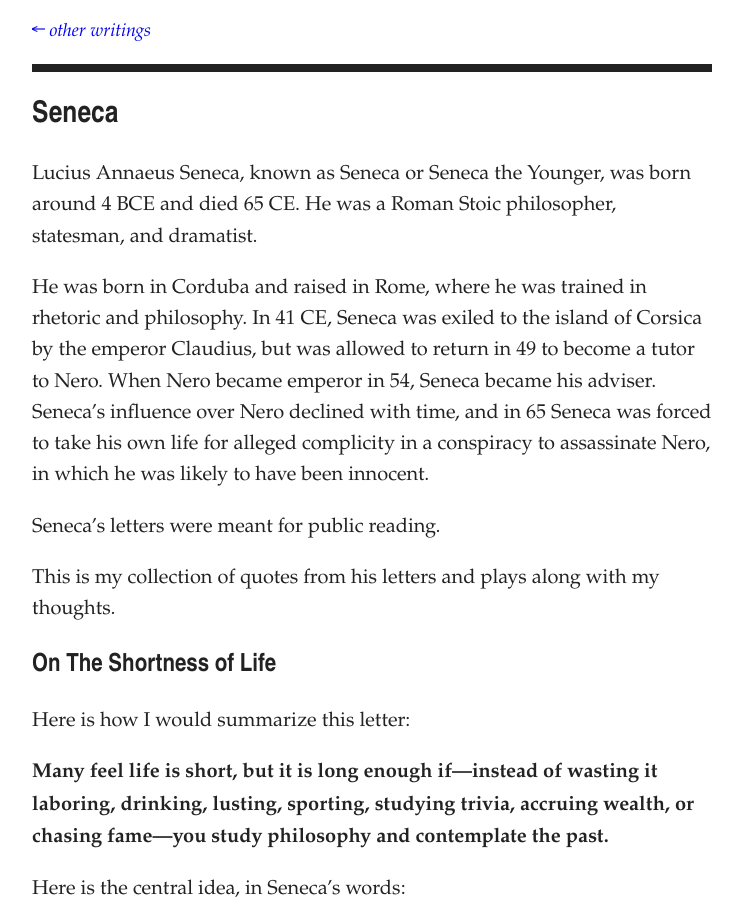
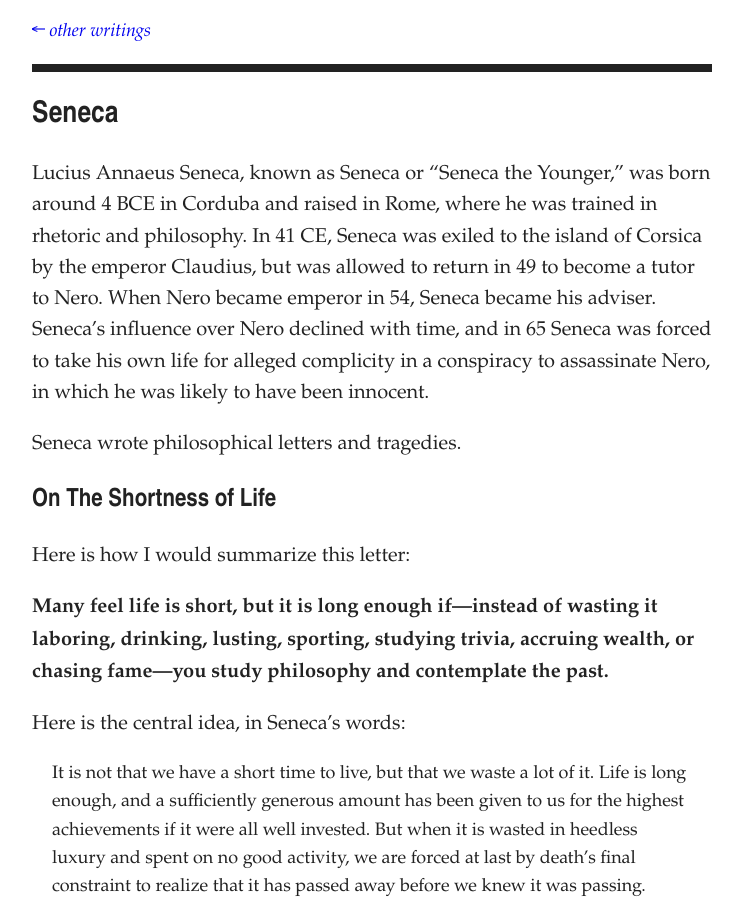
Before and after one commit to artsandmetaphysics/goodlifeodyssey, a Jekyll site: the page built from _documents/seneca.md, in a window 1280 px wide and 900 px high. Shown: the whole window, without its empty margins (268-1011 px from the left). Built offline with Jekyll 4.4.1, drawn with Linux system fonts in a browser that asks for light colours.

Commit message:
Add content

```diff
--- a/_documents/seneca.md
+++ b/_documents/seneca.md
@@ -6,13 +6,9 @@ description: >
 type: note
 ---
 
-Lucius Annaeus Seneca, known as Seneca or Seneca the Younger, was born around 4 BCE and died 65 CE. He was a Roman Stoic philosopher, statesman, and dramatist.
+Lucius Annaeus Seneca, known as Seneca or “Seneca the Younger,” was born around 4 BCE in Corduba and raised in Rome, where he was trained in rhetoric and philosophy. In 41 CE, Seneca was exiled to the island of Corsica by the emperor Claudius, but was allowed to return in 49 to become a tutor to Nero. When Nero became emperor in 54, Seneca became his adviser. Seneca’s influence over Nero declined with time, and in 65 Seneca was forced to take his own life for alleged complicity in a conspiracy to assassinate Nero, in which he was likely to have been innocent.
 
-He was born in Corduba and raised in Rome, where he was trained in rhetoric and philosophy. In 41 CE, Seneca was exiled to the island of Corsica by the emperor Claudius, but was allowed to return in 49 to become a tutor to Nero. When Nero became emperor in 54, Seneca became his adviser. Seneca’s influence over Nero declined with time, and in 65 Seneca was forced to take his own life for alleged complicity in a conspiracy to assassinate Nero, in which he was likely to have been innocent.
-
-Seneca’s letters were meant for public reading.
-
-This is my collection of quotes from his letters and plays along with my thoughts.
+Seneca wrote philosophical letters and tragedies.
 
 ## On The Shortness of Life
 
```
Also changed, not shown: documents/seneca.md (+2 -6 lines).
